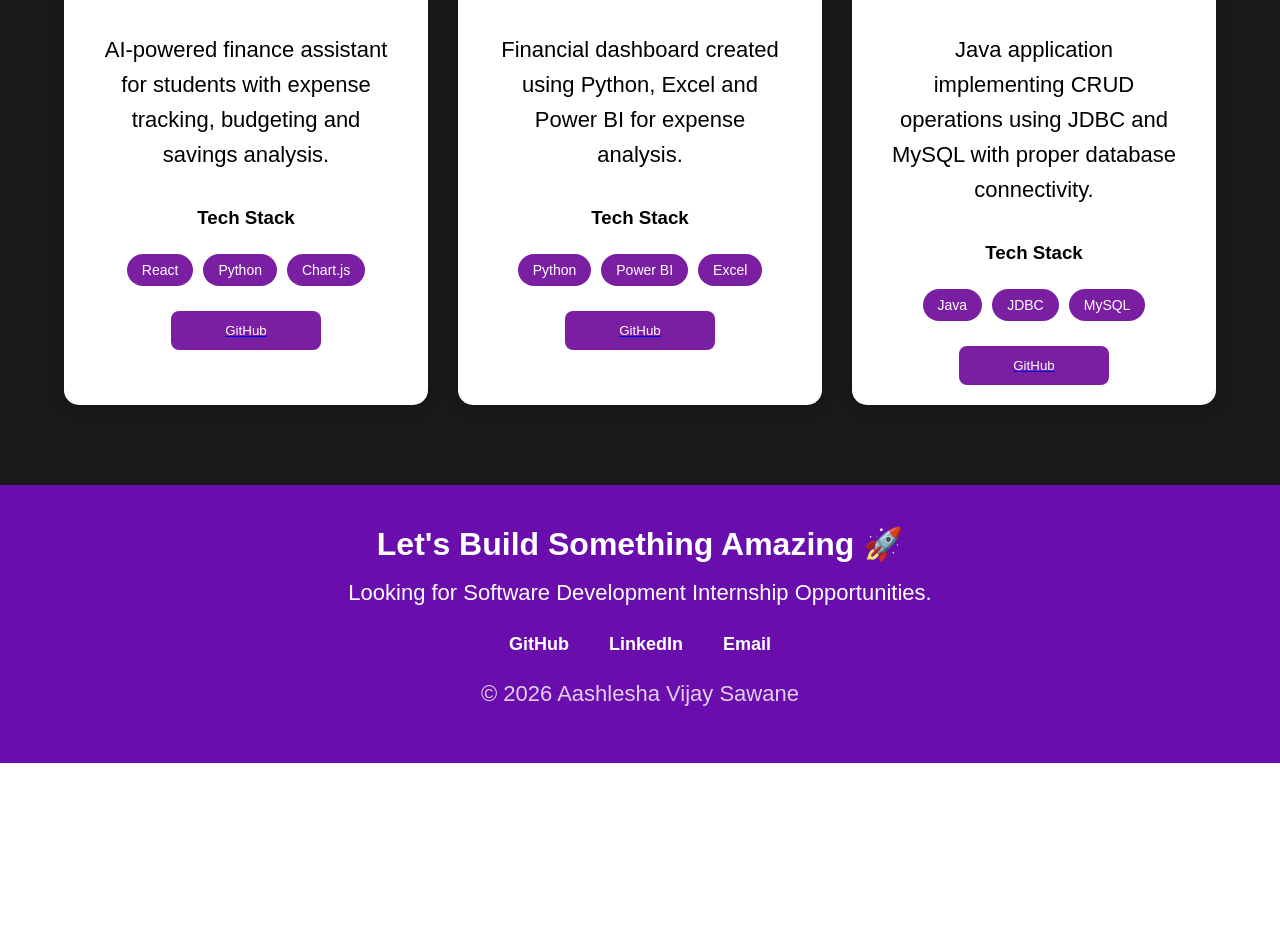
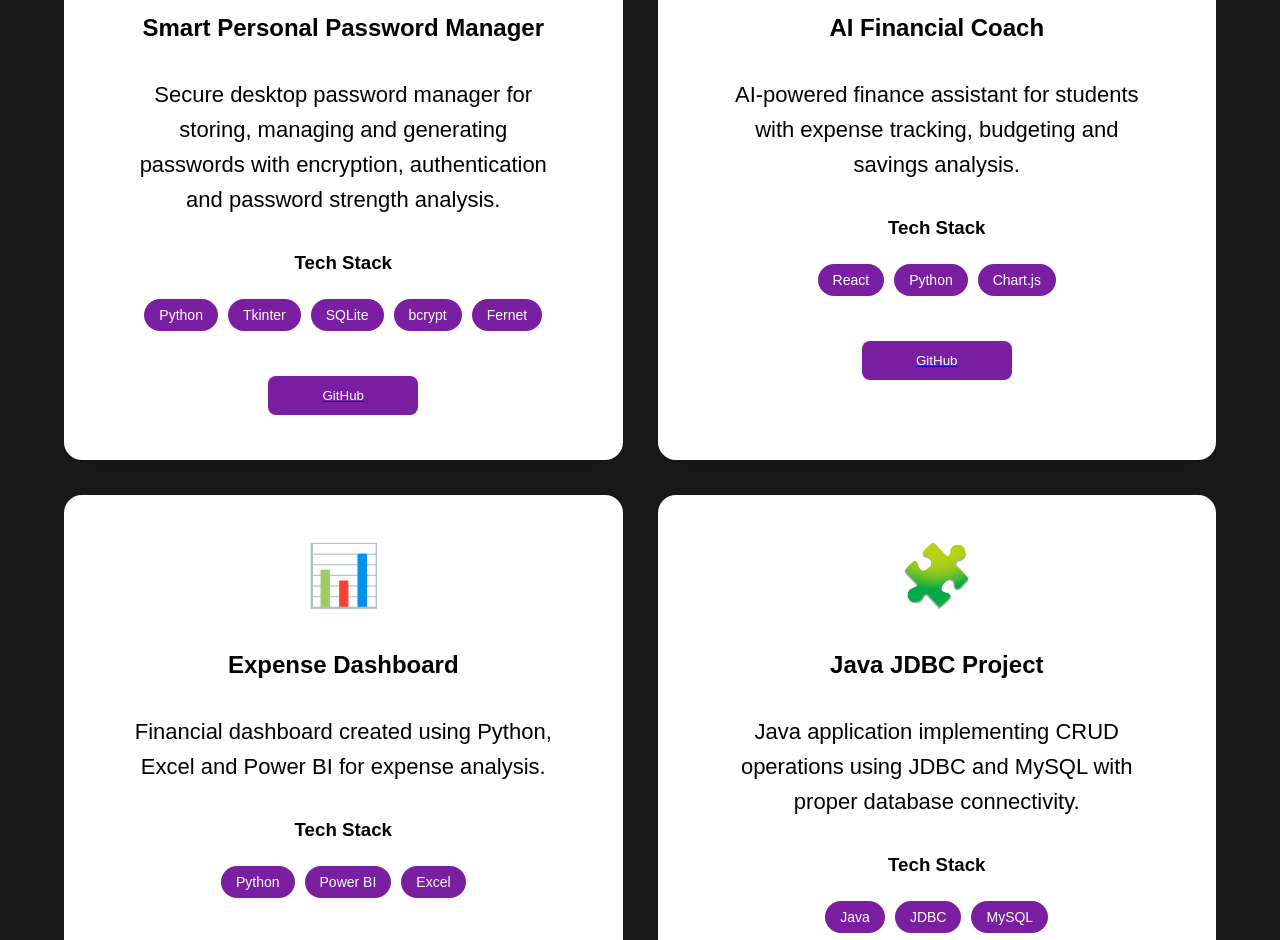
Before and after one commit to aashleshagit/portfolio-react, a React app: page /gallery in a window 1280 px wide. Shown: the part 524-1464 px from the top of the page. Before the commit the page ends 1287 px from the top, so only its background shows below. Built offline with nearby package versions, Linux system fonts and the light colour scheme; some packages are replaced by stand-ins of ours.

Commit message:
Update portfolio projects

```diff
--- a/src/Gallery.js
+++ b/src/Gallery.js
@@ -9,6 +9,45 @@ function Gallery() {
       </p>
 
       <div className="project-container">
+
+        <div className="project-card">
+
+  <div className="project-icon">
+    🔐
+  </div>
+
+  <h2>Smart Personal Password Manager</h2>
+
+  <p>
+    Secure desktop password manager for storing, managing and generating
+    passwords with encryption, authentication and password strength analysis.
+  </p>
+
+  <h3>Tech Stack</h3>
+
+  <div className="tech">
+
+    <span>Python</span>
+
+    <span>Tkinter</span>
+
+    <span>SQLite</span>
+
+    <span>bcrypt</span>
+
+    <span>Fernet</span>
+
+  </div>
+
+  <a
+    href="https://github.com/aashleshagit/Smart-Personal-Password-Manager"
+    target="_blank"
+    rel="noreferrer"
+  >
+    <button>GitHub</button>
+  </a>
+
+</div>
 
         <div className="project-card">
 
--- a/src/index.css
+++ b/src/index.css
@@ -233,21 +233,24 @@ nav a:hover{
 }
 
 .project-container{
-    display:flex;
-    justify-content:space-between;
-    gap:30px;
-    flex-wrap:wrap;
+    display:grid;
+    grid-template-columns:repeat(2, 1fr);
+    gap:35px;
 }
 
 .project-card{
-    flex:1;
-    min-width:300px;
+    width:100%;
+    min-height:520px;
     background:white;
     color:black;
-    border-radius:15px;
+    border-radius:18px;
     overflow:hidden;
-    box-shadow:0px 0px 15px rgba(0,0,0,.2);
+    box-shadow:0px 5px 20px rgba(0,0,0,.15);
     transition:.4s;
+    padding:25px;
+    display:flex;
+    flex-direction:column;
+    justify-content:flex-start;
 }
 
 .project-card:hover{
```
